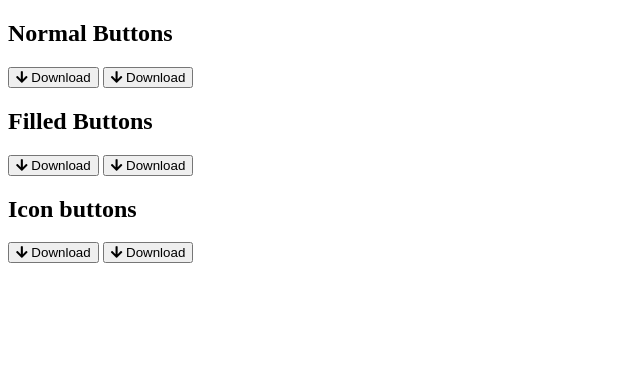
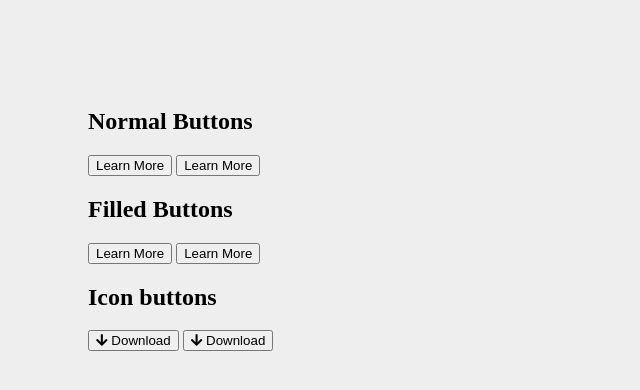
Before and after one commit to boykopk/front-end_sept_2018, a plain HTML site: page 26_L3_E4_Buttons-css/Solution/index.html in a window 1280 px wide. Shown: the whole page, without its empty margins (0-640 px from the left). Drawn offline with Linux system fonts and the light colour scheme.

Commit message:
Updated solution 26_L3_E4

```diff
--- a/26_L3_E4_Buttons-css/Solution/index.html
+++ b/26_L3_E4_Buttons-css/Solution/index.html
@@ -11,18 +11,35 @@
    <article>
        <h2>Normal Buttons</h2>
 
-       <button class="btn"><i class="fas fa-arrow-down"></i> Download</button>
-       <button class="btn"><i class="fas fa-arrow-down"></i> Download</button>
+		<button class="button">
+			Learn More
+		</button>
 
-       <h2>Filled Buttons</h2>
+		<button class="button">
+			Learn More
+		</button>
 
-       <button class="btn"><i class="fas fa-arrow-down"></i> Download</button>
-       <button class="btn"><i class="fas fa-arrow-down"></i> Download</button>
+		<h2>Filled Buttons</h2>
 
-       <h2>Icon buttons</h2>
+		<button class="button fill">
+			Learn More
+		</button>
 
-       <button class="btn"><i class="fas fa-arrow-down"></i> Download</button>
-       <button class="btn"><i class="fas fa-arrow-down"></i> Download</button>
+		<button class="button fill">
+			Learn More
+		</button>
+
+		<h2>Icon buttons</h2>
+
+		<button class="button fill">
+			<span class="fas fa-arrow-down"></span>
+			Download
+		</button>
+
+		<button class="button fill">
+			<span class="fas fa-arrow-down"></span>
+			Download
+		</button>
    </article>
 </body>
 </html>
--- a/26_L3_E4_Buttons-css/Solution/style.css
+++ b/26_L3_E4_Buttons-css/Solution/style.css
@@ -1 +1,9 @@
-@import url("https://use.fontawesome.com/releases/v5.3.1/css/all.css");
+@import url('https://use.fontawesome.com/releases/v5.3.1/css/all.css');
+@import url('buttons.css');
+@import url('typography.css');
+
+
+body {
+	padding: 5rem;
+	background: #EEE;
+}
```
